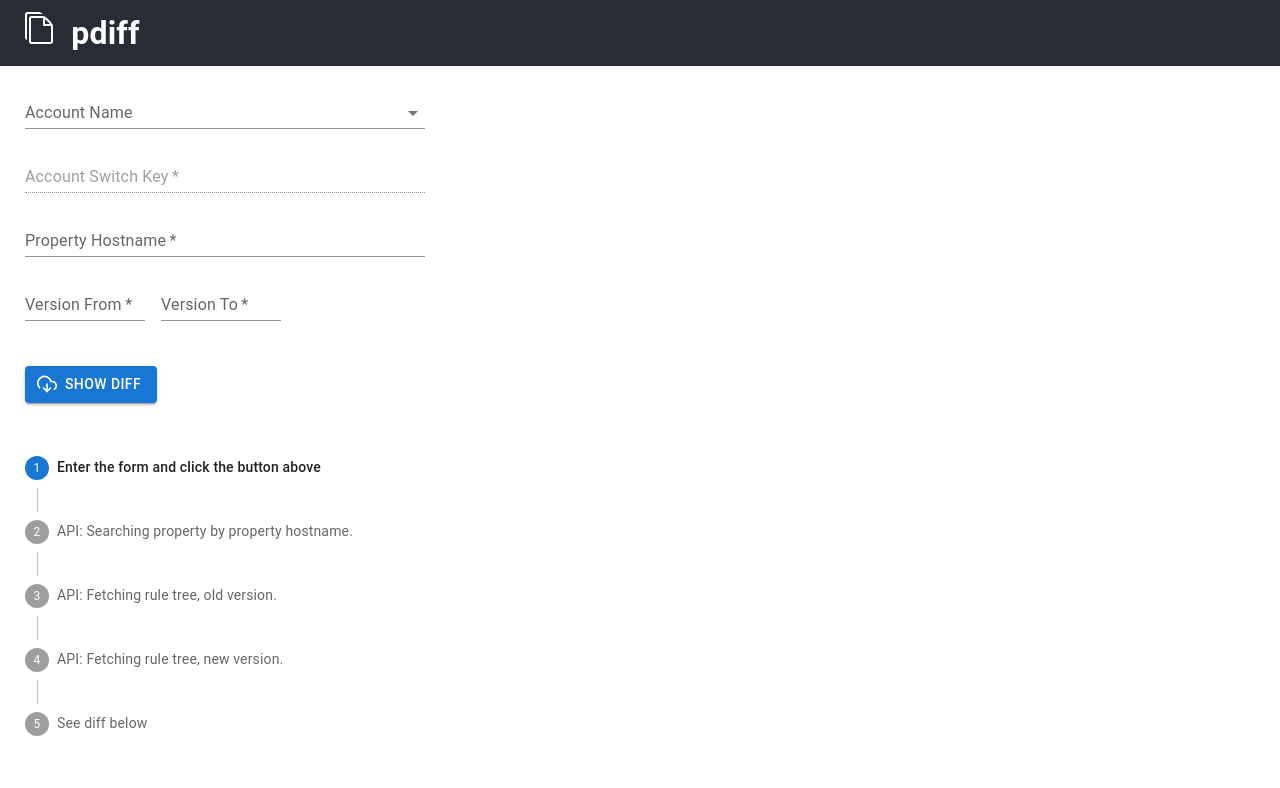
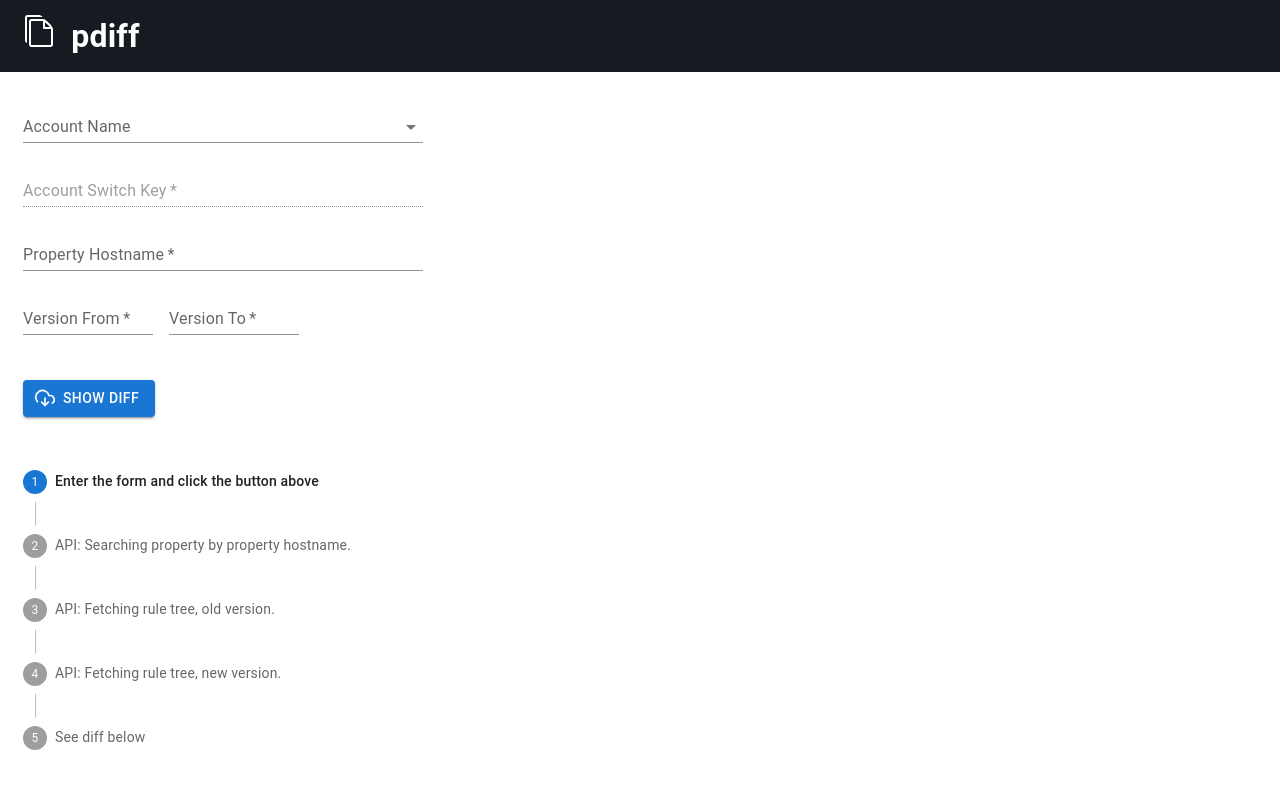
Before and after one commit to iwanaga/pdiff, a React (Create React App) app: page / in a window 1280 px wide. Shown: the top 788 px of the page. Built offline with nearby package versions, Linux system fonts and the light colour scheme.

Commit message:
style tuning

```diff
--- a/src/App.css
+++ b/src/App.css
@@ -1,5 +1,5 @@
 .App-header {
-  background-color: #282c34;
+  background-color: #161b22;
   display: flex;
   flex-direction: column;
   font-size: 1em;
@@ -7,7 +7,7 @@
 }
 
 h1 {
-  margin: 9px 15px;
+  margin: 12px 15px;
 }
 
 .App-link {
@@ -15,11 +15,11 @@ h1 {
 }
 
 .form-box {
-  margin: 15px 25px;
+  margin: 23px 23px;
 }
 
 .narrow-text-field {
-  width: 120px;
+  width: 130px;
 }
 
 .button-wrap {
```
